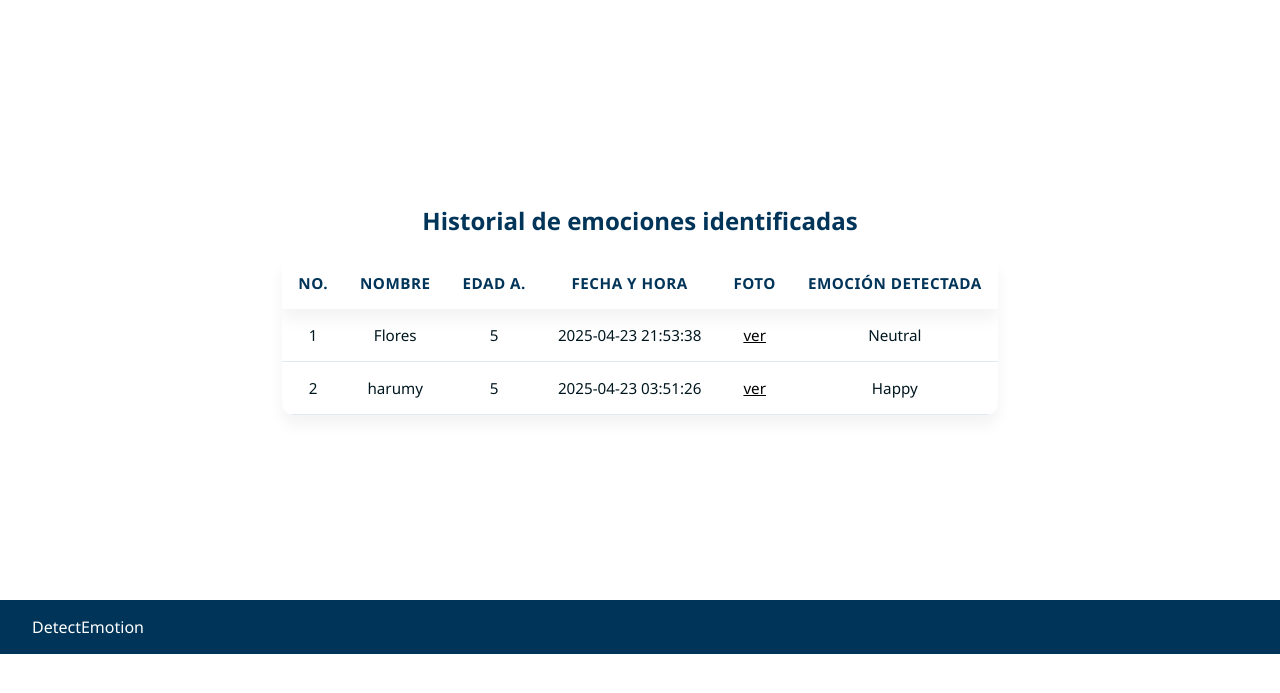
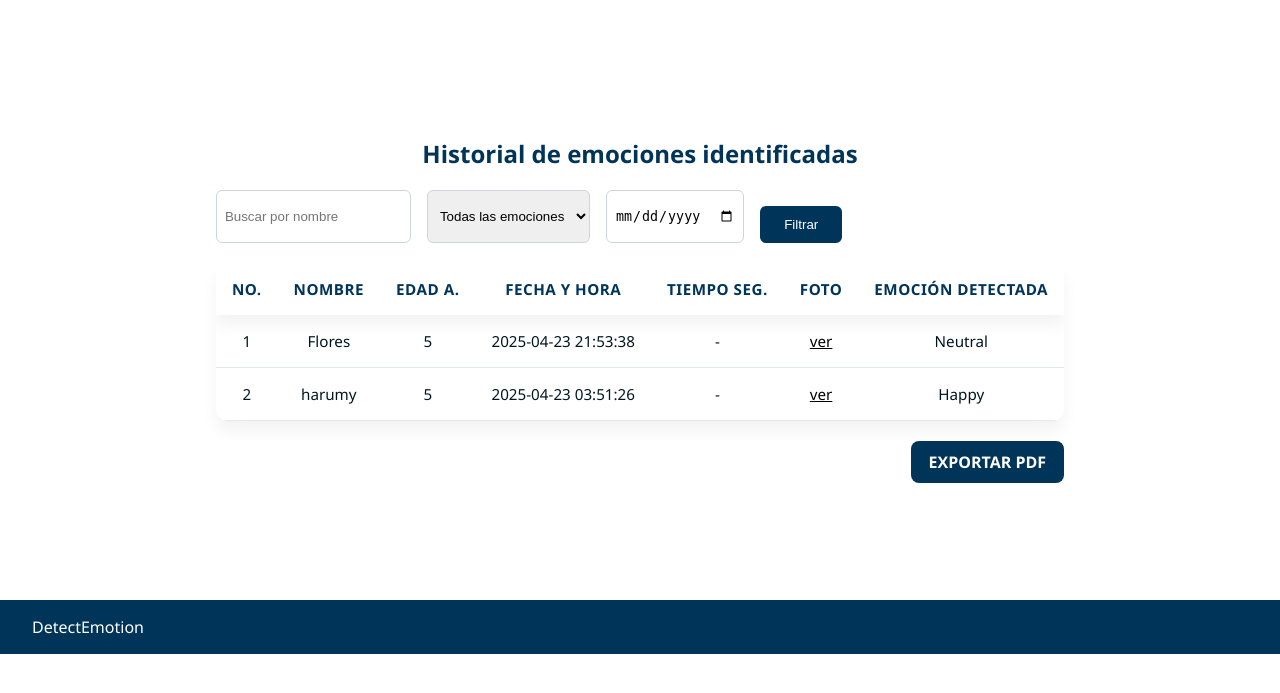
Before and after one commit to Jharold07/detecEmotionDemo, a Flask app: page /historial in a window 1280 px wide. Shown: the part 66-759 px from the top of the page. Run offline with Flask 3, Linux system fonts and the light colour scheme; a user stored in the database is signed in; data comes from the database, SQL or seed files in the repository; both versions use the stored data as it was after the commit.

Commit message:
front y entrenmiento

```diff
--- a/app.py
+++ b/app.py
@@ -8,7 +8,11 @@
 from tensorflow.keras.applications.mobilenet import preprocess_input
 from flask import Flask, request, render_template, redirect, url_for, session
 import sqlite3
-
+import time
+from reportlab.lib.pagesizes import A4
+from reportlab.pdfgen import canvas
+from io import BytesIO
+from flask import send_file
 
 app = Flask(__name__)
 
@@ -39,8 +43,13 @@
     img_array = np.array(img) / 255.0
     img_array = img_array.reshape(1, 224, 224, 3)
 
-    # Predicción
+    # medir tiempo de Predicción
+    start = time.time()
     pred = modelo.predict(img_array)
+    end = time.time()
+    tiempo_procesamiento = round(end - start, 2)
+
+    # Interpretar resultado
     emocion_idx = np.argmax(pred)
     emocion = emociones[emocion_idx]
     confianza = float(pred[0][emocion_idx]) * 100
@@ -57,24 +66,43 @@
                            confianza=f"{confianza:.2f}%",
                            imagen_guardada=filename,
                            nombre=nombre,
-                           edad=edad)
+                           edad=edad,
+                           tiempo=tiempo_procesamiento)
 
 
-@app.route("/historial")
+
 @app.route("/historial")
 def historial():
     if 'usuario_id' not in session:
         return redirect('/login')
 
+    nombre = request.args.get('nombre', '').strip()
+    emocion = request.args.get('emocion', '').strip().lower()
+    fecha = request.args.get('fecha', '').strip()
+
+    query = '''
+    SELECT nombre, edad, fecha, hora, emocion, imagen_path, tiempo_procesamiento
+    FROM registros
+    WHERE usuario_id = ?
+    '''
+    params = [session['usuario_id']]
+
+    if nombre:
+        query += " AND nombre LIKE ?"
+        params.append(f"%{nombre}%")
+    if emocion:
+        query += " AND lower(emocion) = ?"
+        params.append(emocion)
+    if fecha:
+        query += " AND fecha = ?"
+        params.append(fecha)
+
+    # Solo agregamos el ORDER BY una vez al final
+    query += " ORDER BY fecha DESC, hora DESC"
+
     conn = sqlite3.connect('data/emociones.db')
     cursor = conn.cursor()
-    cursor.execute('''
-        SELECT nombre, edad, fecha, hora, emocion, imagen_path
-        FROM registros
-        WHERE usuario_id = ?
-        ORDER BY fecha DESC, hora DESC
-    ''', (session['usuario_id'],))
-
+    cursor.execute(query, params)
     datos = cursor.fetchall()
     conn.close()
 
@@ -86,10 +114,12 @@
             "edad": fila[1],
             "fecha": f"{fila[2]} {fila[3]}",
             "emocion": fila[4].capitalize(),
-            "foto": fila[5]
+            "foto": fila[5],
+            "tiempo": f"{fila[6]:.2f}" if fila[6] else "-"
         })
 
     return render_template("historial.html", historial=historial_data)
+
 
 # INICIAR SESION
 @app.route('/login', methods=['GET', 'POST'])
@@ -166,6 +196,7 @@
     emocion = request.form.get('emocion')
     confianza = request.form.get('confianza')
     imagen_path = request.form.get('imagen_path')
+    tiempo = request.form.get('tiempo')
 
     now = datetime.now()
     fecha = now.strftime("%Y-%m-%d")
@@ -175,14 +206,55 @@
     conn = sqlite3.connect('data/emociones.db')
     cursor = conn.cursor()
     cursor.execute('''
-        INSERT INTO registros (nombre, edad, fecha, hora, emocion, imagen_path, usuario_id)
-        VALUES (?, ?, ?, ?, ?, ?, ?)
-    ''', (nombre, int(edad), fecha, hora, emocion, imagen_path, usuario_id))
+        INSERT INTO registros (nombre, edad, fecha, hora, emocion, imagen_path, usuario_id, tiempo_procesamiento)
+        VALUES (?, ?, ?, ?, ?, ?, ?, ?)
+    ''', (nombre, int(edad), fecha, hora, emocion, imagen_path, usuario_id, float(tiempo)))
     conn.commit()
     conn.close()
 
     return redirect("/historial")
 
+#exportar pdf
+@app.route('/exportar_pdf')
+def exportar_pdf():
+    usuario_id = session.get('usuario_id')
+    if not usuario_id:
+        return redirect('/login')
+
+    conn = sqlite3.connect('data/emociones.db')
+    cursor = conn.cursor()
+    cursor.execute('''
+        SELECT nombre, edad, fecha, hora, emocion, tiempo_procesamiento
+        FROM registros
+        WHERE usuario_id = ?
+        ORDER BY fecha DESC, hora DESC
+    ''', (usuario_id,))
+    registros = cursor.fetchall()
+    conn.close()
+
+    # Crear PDF en memoria
+    buffer = BytesIO()
+    c = canvas.Canvas(buffer, pagesize=A4)
+    width, height = A4
+
+    c.setFont("Helvetica-Bold", 14)
+    c.drawString(50, height - 50, "Historial de Emociones Detectadas")
+
+    c.setFont("Helvetica", 10)
+    y = height - 80
+    for idx, r in enumerate(registros, 1):
+        texto = f"{idx}. {r[0]} | Edad: {r[1]} | Fecha: {r[2]} {r[3]} | Emoción: {r[4]} | Tiempo: {r[5]}s"
+        c.drawString(50, y, texto)
+        y -= 18
+        if y < 60:
+            c.showPage()
+            c.setFont("Helvetica", 10)
+            y = height - 50
+
+    c.save()
+    buffer.seek(0)
+
+    return send_file(buffer, as_attachment=True, download_name="historial_emociones.pdf", mimetype='application/pdf')
 
 if __name__ == '__main__':
     app.run(debug=True)
--- a/static/style.css
+++ b/static/style.css
@@ -173,6 +173,21 @@
 
 
 /* HISTORIAL____________________ */
+/* FILTRO */
+.filtro-form {
+    display: flex;
+    gap: 1rem;
+    margin-bottom: 20px;
+    flex-wrap: wrap;
+}
+
+.filtro-form input,
+.filtro-form select {
+    padding: 8px;
+    border-radius: 6px;
+    border: 1px solid #cbd5e1;
+}
+
 /* tabla */
 table {
     width: 100%;
@@ -216,3 +231,25 @@
 tbody tr:hover {
     background-color: #f1f5f9;
 }
+
+
+/* EXPORTAR */
+.alfinal{
+    display: flex;
+    justify-content: end;
+    align-items: end;
+    margin-top: 20px;
+
+}
+.btn-exportar {
+    background-color: #003459;
+    color: white;
+    padding: 10px 18px;
+    border-radius: 8px;
+    text-decoration: none;
+    font-weight: bold;
+    display: inline-block;
+}
+.btn-exportar:hover {
+    background-color: #3b82f6;
+}
--- a/templates/historial.html
+++ b/templates/historial.html
@@ -26,7 +26,7 @@
         </div>
 
         <div class="container">
-            <!-- <form method="GET" action="/historial" class="filtro-form">
+            <form method="GET" action="/historial" class="filtro-form">
                 <input type="text" name="nombre" placeholder="Buscar por nombre" value="{{ request.args.get('nombre', '') }}">
 
                 <select name="emocion">
@@ -42,8 +42,8 @@
 
                 <input type="date" name="fecha" value="{{ request.args.get('fecha', '') }}">
 
-                <button type="submit">Filtrar</button>
-            </form> -->
+                <button type="submit" class="submit-btn">Filtrar</button>
+            </form>
 
             <table>
                 <thead>
@@ -52,6 +52,7 @@
                         <th>Nombre</th>
                         <th>Edad A.</th>
                         <th>Fecha y Hora</th>
+                        <th>Tiempo Seg.</th>
                         <th>Foto</th>
                         <th>Emoción detectada</th>
                     </tr>
@@ -63,12 +64,18 @@
                         <td>{{ item.nombre }}</td>
                         <td>{{ item.edad }}</td>
                         <td>{{ item.fecha }}</td>
+                        <td>{{ item.tiempo }}</td>
                         <td><a href="{{ url_for('static', filename=item.foto.replace('static/', '')) }}" target="_blank">ver</a></td>
                         <td>{{ item.emocion }}</td>
                     </tr>
                     {% endfor %}
                 </tbody>
             </table>
+
+            <div class="alfinal">
+                <a href="/exportar_pdf" class="btn-exportar" target="_blank">EXPORTAR PDF</a>
+            </div>
+
         </div>
 
     </main>
```
Also changed, not shown: templates/index.html (+7 -0 lines), update_db.py (added, +12 -0 lines), data/emociones.db, static/fotos/Bryam_20250423222601.jpg (added), static/fotos/Cesar_20250423222334.jpg (added), static/fotos/Cesar_20250423224909.jpg (added), static/fotos/Cesar_20250423231743.jpg (added), static/fotos/Cesar_20250423232250.jpg (added), static/fotos/Cesar_20250423234926.jpg (added), static/fotos/Cris_20250423222737.jpg (added), static/fotos/Flores_20250423215332.jpg (added), static/fotos/bryam_20250423222421.jpg (added), static/fotos/ce_20250423231624.jpg (added).
